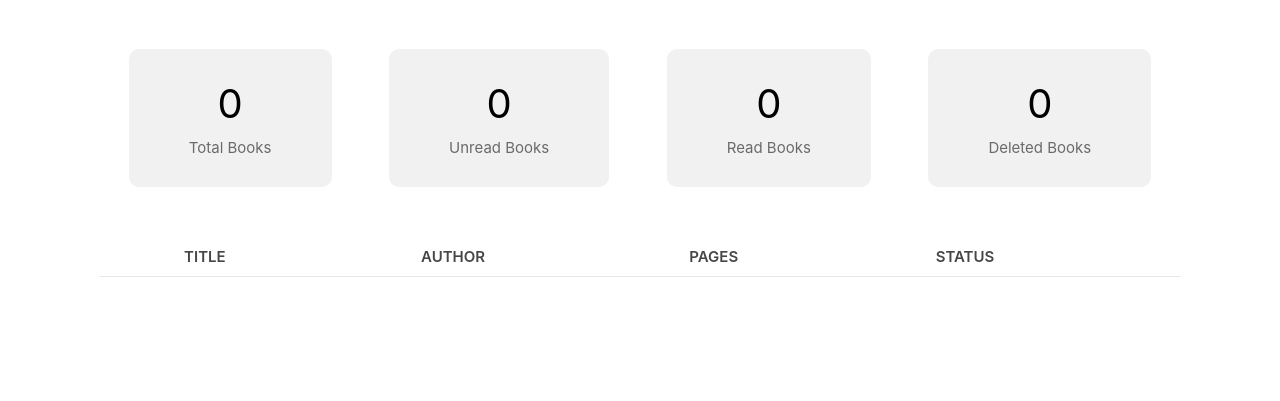
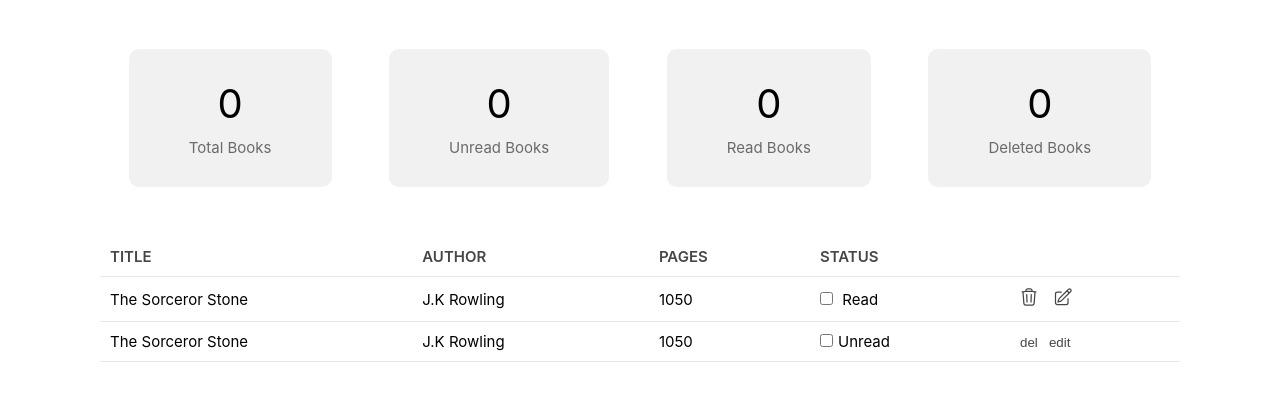
Before and after one commit to rcminerva2394/library-JS, a plain HTML site: page index.html in a window 1280 px wide. Shown: the part 117-518 px from the top of the page. Drawn offline with Linux system fonts and the light colour scheme.

Commit message:
Added domFactoryEl

```diff
--- a/index.html
+++ b/index.html
@@ -50,18 +50,62 @@
           <p class="description">Deleted Books</p>
         </div>
       </section>
-      <table class="table-books">
-        <thead>
-          <tr>
-            <th>title</th>
-            <th>author</th>
-            <th>pages</th>
-            <th>status</th>
-            <th>&nbsp;</th>
-          </tr>
-        </thead>
-        <tbody class="table-books-items"></tbody>
-      </table>
+
+      <section class="books-container">
+        <div class="grid books-heading">
+          <span>title</span>
+          <span>author</span>
+          <span>pages</span>
+          <span>status</span>
+          <span>&nbsp;</span>
+        </div>
+
+        <div class="books-items">
+          <div class="book-item grid">
+            <span>The Sorceror Stone</span>
+            <span>J.K Rowling</span>
+            <span>1050</span>
+            <div>
+              <input id="hasRead" type="checkbox" />
+              <span class="hasRead"> Read </span>
+            </div>
+            <div>
+              <button class="btn btn-del">
+                <svg
+                  xmlns="http://www.w3.org/2000/svg"
+                  fill="none"
+                  viewBox="0 0 24 24"
+                  stroke-width="1.5"
+                  stroke="currentColor"
+                  class="w-6 h-6"
+                >
+                  <path
+                    stroke-linecap="round"
+                    stroke-linejoin="round"
+                    d="M14.74 9l-.346 9m-4.788 0L9.26 9m9.968-3.21c.342.052.682.107 1.022.166m-1.022-.165L18.16 19.673a2.25 2.25 0 01-2.244 2.077H8.084a2.25 2.25 0 01-2.244-2.077L4.772 5.79m14.456 0a48.108 48.108 0 00-3.478-.397m-12 .562c.34-.059.68-.114 1.022-.165m0 0a48.11 48.11 0 013.478-.397m7.5 0v-.916c0-1.18-.91-2.164-2.09-2.201a51.964 51.964 0 00-3.32 0c-1.18.037-2.09 1.022-2.09 2.201v.916m7.5 0a48.667 48.667 0 00-7.5 0"
+                  />
+                </svg>
+              </button>
+              <button class="btn btn-edit">
+                <svg
+                  xmlns="http://www.w3.org/2000/svg"
+                  fill="none"
+                  viewBox="0 0 24 24"
+                  stroke-width="1.5"
+                  stroke="currentColor"
+                  class="w-6 h-6"
+                >
+                  <path
+                    stroke-linecap="round"
+                    stroke-linejoin="round"
+                    d="M16.862 4.487l1.687-1.688a1.875 1.875 0 112.652 2.652L10.582 16.07a4.5 4.5 0 01-1.897 1.13L6 18l.8-2.685a4.5 4.5 0 011.13-1.897l8.932-8.931zm0 0L19.5 7.125M18 14v4.75A2.25 2.25 0 0115.75 21H5.25A2.25 2.25 0 013 18.75V8.25A2.25 2.25 0 015.25 6H10"
+                  />
+                </svg>
+              </button>
+            </div>
+          </div>
+        </div>
+      </section>
       <section class="add-book-container hidden">
         <div class="modal-backdrop"></div>
         <div class="add-book-form-wrapper">
--- a/script.js
+++ b/script.js
@@ -2,6 +2,7 @@ const addBookContainer = document.querySelector('.add-book-container');
 const closeFormBtn = document.querySelector('.btn-close-modal');
 const btnAddBook = document.querySelector('.btn.btn-add-book');
 const modalBackdrop = document.querySelector('.modal-backdrop');
+const booksContainer = document.querySelector('.books-items');
 // Input values when adding a book
 const addBookInputEls = document.querySelector('.add-book-inputs');
 const bookStatus = document.querySelector('#book-status');
@@ -10,38 +11,26 @@ let authorEl = '';
 let pagesEl = '';
 let haveReadEl = false;
 
-/** ************ OOP PART ************ */
-const myLibrary = [];
+// UTILITY DOM HELPER FUNCTION
+const domElementFactory = (type, attributes, ...children) => {
+  // type
+  const domElement = document.createElement(type);
+  // for attributes
+  Object.keys(attributes).forEach((key) => {
+    if (Object.prototype.hasOwnProperty.call(attributes, key)) {
+      domElement.setAttribute(key, attributes[key]);
+    }
+  });
 
-const Book = function (title = '', author = '', pages = 0, haveRead = false) {
-  this.title = title;
-  this.author = author;
-  this.pages = pages;
-  this.haveRead = haveRead;
+  // for children
+  children.forEach((child) => {
+    domElement.append(child);
+  });
+
+  return domElement;
 };
 
-Book.prototype.hasRead = function () {
-  this.read = !this.read;
-  return this;
-};
-
-const harryPotter = new Book('The Sorceror Stone', 'J.K Rowling', 1050, true);
-console.log(harryPotter);
-console.log(harryPotter.hasRead());
-console.log(harryPotter.hasRead());
-
-// Function that will add the book instance to the myLibrary
-const addBookToLibrary = function () {
-  myLibrary.push(harryPotter);
-};
-
-console.log(addBookToLibrary());
-console.log(myLibrary);
-console.log(myLibrary[0].title);
-
-/** ************ END OF OOP PART ************ */
-
-// To show add book form modal
+/** ************ ADD BOOK MODAL ************ */
 const showModal = function () {
   addBookContainer.classList.remove('hidden');
 };
@@ -74,3 +63,75 @@ bookStatus.addEventListener('change', function () {
     haveReadEl = false;
   }
 });
+
+/** ************ OOP PART ************ */
+const myLibrary = [];
+
+const Book = function (title = '', author = '', pages = 0, haveRead = false) {
+  this.title = title;
+  this.author = author;
+  this.pages = pages;
+  this.haveRead = haveRead;
+};
+
+Book.prototype.hasRead = function () {
+  this.haveRead = !this.haveRead;
+  return this;
+};
+
+const harryPotter = new Book('The Sorceror Stone', 'J.K Rowling', 1050, true);
+console.log(harryPotter);
+console.log(harryPotter.hasRead());
+console.log(harryPotter.hasRead());
+console.log(harryPotter.hasRead());
+
+// Function that will add the book instance to the myLibrary
+const addBookToLibrary = function () {
+  myLibrary.push(harryPotter);
+};
+
+console.log(addBookToLibrary());
+console.log(myLibrary);
+console.log(myLibrary[0].title);
+
+const displayBooks = () => {
+  myLibrary.forEach((book, i) => {
+    const bookItem = domElementFactory(
+      'div',
+      { class: 'book-item grid' },
+      domElementFactory('span', {}, book.title),
+      domElementFactory('span', {}, book.author),
+      domElementFactory('span', {}, book.pages),
+      domElementFactory(
+        'div',
+        {},
+        domElementFactory('input', {
+          type: 'checkbox',
+          id: i,
+          ...(book.haveRead && { checked: true }),
+        }),
+        domElementFactory(
+          'span',
+          { class: 'hasRead' },
+          `${book.haveRead ? 'Read' : 'Unread'}`
+        )
+      ),
+      domElementFactory(
+        'div',
+        {},
+        domElementFactory('button', { class: 'btn btn-del' }, 'del'),
+        domElementFactory('button', { class: 'btn btn-edit' }, 'edit')
+      )
+    );
+
+    booksContainer.append(bookItem);
+  });
+};
+
+displayBooks();
+
+/* 1) Work on adding the book from the input form to the myLibrary, call displayBooks
+2) Then, add event listeners for edit and delete, when edit, pop the modal form with previous input, and when submitted
+edit the whole my library and call display again
+3) Also, add event listener on the input form, that is been checkede and unchecked
+*/
--- a/style.css
+++ b/style.css
@@ -85,6 +85,7 @@ h1 {
   outline: none;
   background: none;
   width: 4rem;
+  cursor: pointer;
 }
 
 .btn-add-book {
@@ -117,23 +118,43 @@ h1 {
   color: #6a6a6a;
 }
 
-/* Tabular data of books */
-table {
-  width: 100%;
-  margin-top: 5rem;
-  border-collapse: collapse;
+/* THE BOOK LIST */
+/* Reusable grid*/
+.grid {
+  display: grid;
+  grid-template-columns: 2fr 1.5fr 1fr 1.25fr 1fr;
+  align-items: center;
 }
 
-tr {
-  border-bottom: 1px solid #e7e7e7;
+.books-container {
+  width: 100%;
+  display: grid;
+  margin: 5rem 0;
 }
 
-thead th {
-  text-transform: uppercase;
-  font-size: 1.5rem;
+.books-heading {
   color: #464646;
   font-weight: 600;
+  text-transform: uppercase;
+}
+
+.books-heading,
+.book-item {
+  border-bottom: 1px solid #e7e7e7;
   padding: 1rem;
+  font-size: 1.5rem;
+  gap: 1rem;
+}
+
+.btn-del,
+.btn-edit {
+  width: 2rem;
+  color: #464646;
+  margin-right: 1rem;
+}
+
+.hasRead {
+  margin-left: 0.5rem;
 }
 
 /* Modal add book form*/
```
